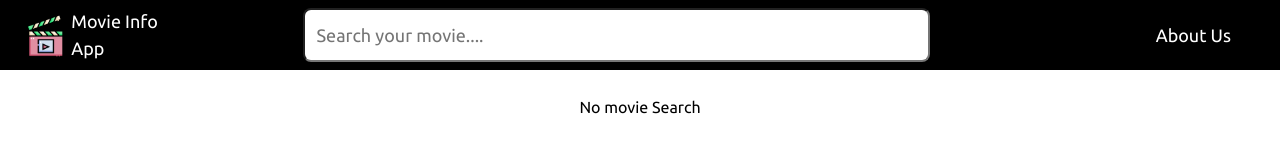
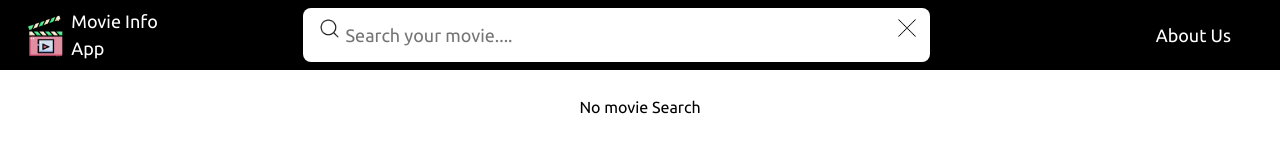
Before and after one commit to navneetpatel0103/Movie-App, a React (Create React App) app: page / in a window 1280 px wide. Shown: the top 160 px of the page. Built offline with nearby package versions, Linux system fonts and the light colour scheme.

Commit message:
Search bar update

```diff
--- a/src/App.css
+++ b/src/App.css
@@ -19,6 +19,17 @@ font-family: 'Ubuntu', sans-serif;
 }
 .searchBar{
   border-radius: 8px;
+  display: flex;
+  flex-direction: row;
+  padding: 5px 14px;
+  background-color: white;
+  justify-content: center;
+}
+.searchInput{
+  width: -webkit-fill-available;
+  margin: 0 2px;
+  border: none;
+  outline: none;
 }
 .poster
 {
--- a/src/App.js
+++ b/src/App.js
@@ -4,6 +4,8 @@ import MovieListContainer from "./Components/MovieListContainer";
 import axios from 'axios';
 import logo from './Assets/Images/movies-app.png'
 import MovieInfo from "./Components/MovieInfo";
+import search from './Assets/Images/magnifying-glass.png';
+import cross from './Assets/Images/cross.png'
 export const API_KEY="94c2a3a3";
 
 
@@ -12,6 +14,7 @@ function App() {
   const [timerId, setTimerId] = useState();
   const [movieList, setMovieList] = useState([]);
   const [selectedMovie, setSelectedMovie] = useState();
+
 
   const fetchData=async (movieName)=>{
     const response=await axios.get(`https://www.omdbapi.com/?s=${movieName}&apikey=${API_KEY}`);
@@ -26,7 +29,9 @@ const OnTextChange=(e)=>{
     setTimerId(timeOutId);
   }
 
-
+const clearInput=()=>{
+  setText("");
+}
 return (
     <>
     <div className="top">
@@ -35,8 +40,16 @@ return (
         <div className="col-3"><img src={logo} width="40px" height="43px"/></div>
         <div className="col-9">Movie Info App</div>
         </div>
-        <input  className="col-6 offset-1 searchBar pl-2" type="text" placeholder="Search your movie...." value={text}
+        <div className="col-6 offset-1 searchBar">
+          <span>
+            <img src={search} alt="" width="25px" height="25px" />
+          </span>
+        <input className="searchInput" type="text" placeholder="Search your movie...." value={text}
          onChange={OnTextChange}/>
+         <span>
+           <img style={{cursor:"pointer"}} src={cross} alt="" width="18px" height="18px" onClick={clearInput}/>
+         </span>
+        </div>
         <div className="col-2 row offset-1 align-items-center justify-content-end">About Us</div>
       </div>
     </div>
--- a/src/Components/MovieContainer.js
+++ b/src/Components/MovieContainer.js
@@ -1,5 +1,4 @@
 import React from 'react'
-import MovieInfo from './MovieInfo';
 
 export default function MovieContainer(props) {
   const {Title, Year, imdbID, Type, Poster}=props.movie;
--- a/src/Components/MovieInfo.js
+++ b/src/Components/MovieInfo.js
@@ -2,8 +2,11 @@ import axios from 'axios'
 import React, {useEffect,useState} from 'react'
 import cross from '../Assets/Images/cross.png'
 import { API_KEY } from '../App'
+
 export default function MovieInfo(props) {
     const [movieInfo, setMovieInfo] = useState();
+
+
     useEffect(() => {
         axios.get(`https://www.omdbapi.com/?i=${props.selectedMovie}&apikey=${API_KEY}`)
         .then((response)=>{
```
